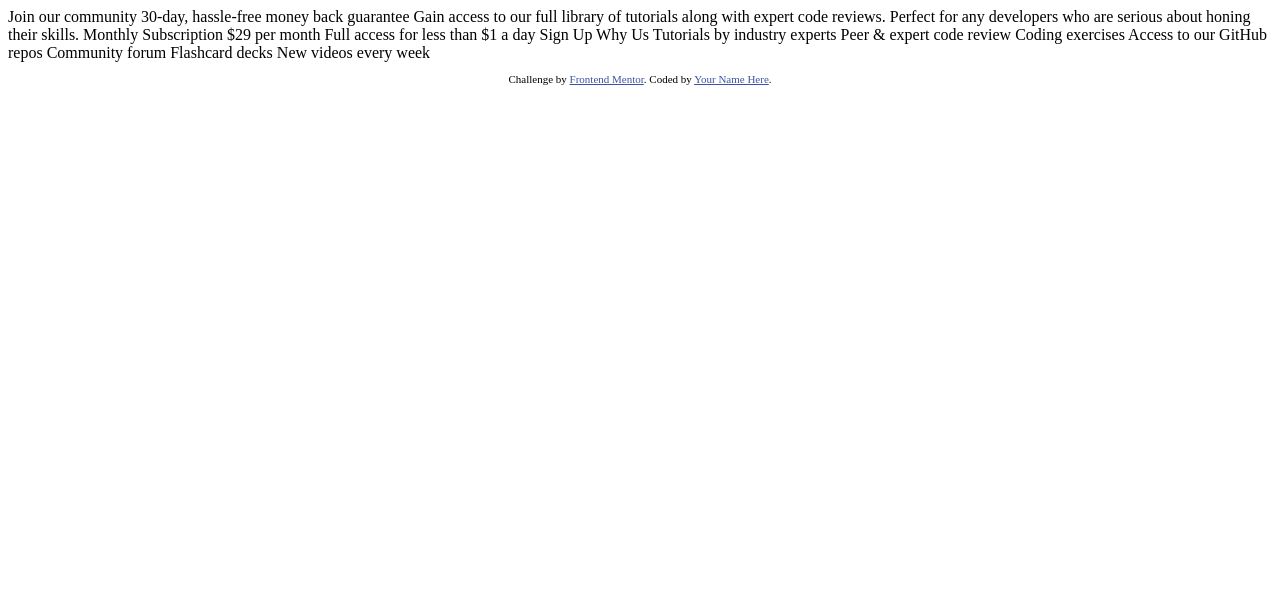
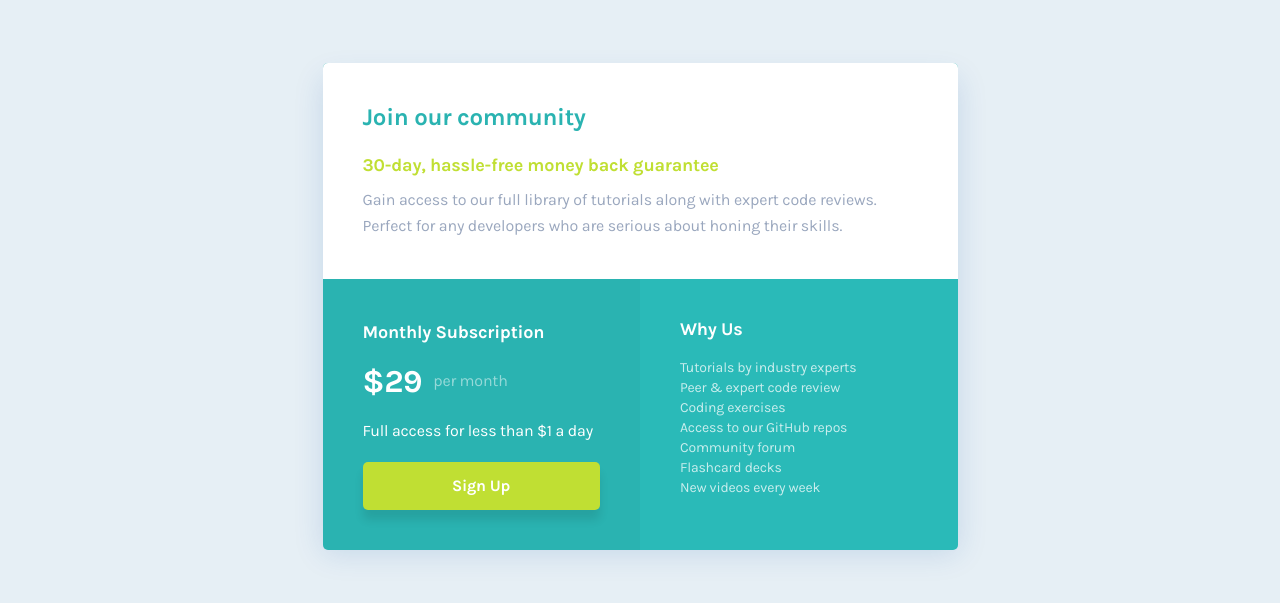
Before and after one commit to CharlesSquirel/Single-price-grid-component, a plain HTML site: page index.html in a window 1280 px wide. Drawn offline with nearby package versions, Linux system fonts and the light colour scheme; files that its build step writes are made by us from their sources.

Commit message:
Add files via upload

```diff
--- a/index.html
+++ b/index.html
@@ -1,50 +1,58 @@
 <!DOCTYPE html>
 <html lang="en">
-<head>
-  <meta charset="UTF-8">
-  <meta name="viewport" content="width=device-width, initial-scale=1.0"> <!-- displays site properly based on user's device -->
-
-  <link rel="icon" type="image/png" sizes="32x32" href="./images/favicon-32x32.png">
-
-  <title>Frontend Mentor | Single Price Grid Component</title>
-
-  <!-- Feel free to remove these styles or customise in your own stylesheet 👍 -->
-  <style>
-    .attribution { font-size: 11px; text-align: center; }
-    .attribution a { color: hsl(228, 45%, 44%); }
-  </style>
-</head>
-<body>
-  Join our community
-
-  30-day, hassle-free money back guarantee
-
-  Gain access to our full library of tutorials along with expert code reviews.
-  Perfect for any developers who are serious about honing their skills.
-
-  Monthly Subscription
-
-  &dollar;29 per month
-
-  Full access for less than &dollar;1 a day
-
-  Sign Up
-
-  Why Us
-
-  Tutorials by industry experts
-  Peer &amp; expert code review
-  Coding exercises
-  Access to our GitHub repos
-  Community forum
-  Flashcard decks
-  New videos every week
-
-  <footer>
-    <p class="attribution">
-      Challenge by <a href="https://www.frontendmentor.io?ref=challenge" target="_blank">Frontend Mentor</a>.
-      Coded by <a href="#">Your Name Here</a>.
-    </p>
-  </footer>
-</body>
+  <head>
+    <meta charset="utf-8" />
+    <meta http-equiv="X-UA-Compatible" content="IE=edge" />
+    <title>Frontend Mentor | Single Price Grid Component</title>
+    <meta name="description" content="Single Price Grid Component" />
+    <meta name="viewport" content="width=device-width, initial-scale=1" />
+    <link rel="stylesheet" href="style.css" />
+    <link rel="icon" type="image/png" sizes="32x32" href="./images/favicon-32x32.png" />
+    <link rel="preconnect" href="https://fonts.googleapis.com" />
+    <link rel="preconnect" href="https://fonts.gstatic.com" crossorigin />
+    <link href="https://fonts.googleapis.com/css2?family=Karla:wght@400;700&display=swap" rel="stylesheet" />
+  </head>
+  <body>
+    <main>
+      <!-- SECTION -->
+      <section>
+        <!-- ARTICLE 1 -->
+        <article class="article-first">
+          <h1>Join our community</h1>
+          <h2 class="article-first__h2">30-day, hassle-free money back guarantee</h2>
+          <p class="article-first__paragraph">Gain access to our full library of tutorials along with expert code reviews. Perfect for any developers who are serious about honing their skills.</p>
+        </article>
+        <!-- // -->
+        <!-- ARTICLE 2 -->
+        <article class="article-second">
+          <h2 class="article-second__h2">Monthly Subscription</h2>
+          <!-- PRICES FLEX -->
+          <div class="article-second__price">
+            <p class="price">&dollar;29</p>
+            <p class="month">per month</p>
+          </div>
+          <!-- // -->
+          <p class="article-second__paragraph">Full access for less than &dollar;1 a day</p>
+          <button>Sign Up</button>
+          <!-- // -->
+        </article>
+        <!-- ARTICLE 3 -->
+        <article class="article-third">
+          <h2 class="article-third__h2">Why Us</h2>
+          <!-- ARTICLE 3 LIST -->
+          <ul>
+            <li>Tutorials by industry experts</li>
+            <li>Peer &amp; expert code review</li>
+            <li>Coding exercises</li>
+            <li>Access to our GitHub repos</li>
+            <li>Community forum</li>
+            <li>Flashcard decks</li>
+            <li>New videos every week</li>
+          </ul>
+          <!-- // -->
+        </article>
+        <!-- // -->
+      </section>
+    </main>
+  </body>
 </html>
--- /dev/null
+++ b/style.scss
@@ -0,0 +1,268 @@
+// RESET
+* {
+  box-sizing: border-box;
+  margin: 0;
+  padding: 0;
+}
+
+button {
+  text-transform: none;
+  overflow: visible;
+  margin: 0;
+  line-height: 1.15;
+  font-size: 100%;
+  font-family: inherit;
+}
+//
+
+// VARIABLES
+:root {
+  --bg-3: #2abab8;
+  --bg-color: #e6eff5;
+  --h1-color: #2ab3b1;
+  --h2-color: #c0df33;
+  --p-color: #9aa7be;
+  --white: #fff;
+}
+//
+
+// MAIN
+body {
+  background-color: var(--bg-color);
+  color: var(--white);
+  font-family: "Karla", sans-serif;
+  font-size: 0.875rem;
+  font-weight: 400;
+  line-height: 1.625rem;
+}
+
+h1 {
+  color: var(--h1-color);
+  font-size: 1.25rem;
+  font-weight: 700;
+  letter-spacing: -0.0156rem;
+  line-height: 1.4375rem;
+}
+
+h2 {
+  font-weight: 700;
+  letter-spacing: -0.0125rem;
+}
+//
+
+// MAIN
+main {
+  align-items: center;
+  display: flex;
+  justify-content: center;
+  min-height: 53.5rem;
+}
+//
+
+// SECTION
+section {
+  background: var(--h1-color);
+  border-radius: 0.3125rem 0.3125rem 0 0;
+  box-shadow: 0px 0.9375rem 1.875rem rgba(0, 81, 171, 0.148847);
+  display: grid;
+  grid-column-gap: 0px;
+  grid-row-gap: 0px;
+  grid-template-columns: 19.4375rem;
+  grid-template-rows: repeat(3, 1fr);
+  min-height: 45.125rem;
+  width: 19.4375rem;
+}
+//
+
+// ARTICLE 1
+.article-first {
+  background: var(--white);
+  background: var(--white);
+  display: flex;
+  flex-direction: column;
+  gap: 1rem;
+  grid-area: 1 / 1 / 2 / 2;
+  padding: 1.5rem;
+  width: 100%;
+}
+
+.article-first__h2 {
+  color: var(--h2-color);
+  font-size: 0.9375rem;
+  line-height: 1.25rem;
+}
+
+.article-first__paragraph {
+  color: var(--p-color);
+  letter-spacing: -0.0109rem;
+}
+//
+
+// ARTICLE 2
+.article-second {
+  background: var(--h1-color);
+  display: flex;
+  flex-direction: column;
+  gap: 1.125rem;
+  grid-area: 2 / 1 / 3 / 2;
+  padding: 1.5rem;
+  width: 100%;
+}
+
+.article-second__h2 {
+  font-size: 1.125rem;
+}
+
+.article-second__price {
+  align-items: center;
+  display: flex;
+  gap: 0.6875rem;
+}
+
+.price {
+  font-size: 2rem;
+  font-weight: 700;
+  letter-spacing: -0.025rem;
+  line-height: 2.3125rem;
+}
+
+.month {
+  font-size: 1rem;
+  letter-spacing: -0.0125rem;
+  line-height: 1.625rem;
+  mix-blend-mode: normal;
+  opacity: 0.5;
+}
+
+.article-second__paragraph {
+  font-size: 1rem;
+  letter-spacing: -0.0125rem;
+  line-height: 1.625rem;
+}
+
+button {
+  background: var(--h2-color);
+  border-radius: 0.3125rem;
+  border: none;
+  box-shadow: 0px 0.625rem 0.625rem rgba(0, 0, 0, 0.0973011);
+  color: var(--white);
+  font-size: 1rem;
+  font-weight: 700;
+  height: 3rem;
+  letter-spacing: -0.0125rem;
+  line-height: 1.1875rem;
+  width: 16.4375rem;
+}
+//
+
+// ARTICLE 3
+.article-third {
+  background: var(--bg-3);
+  display: flex;
+  flex-direction: column;
+  gap: 1.125rem;
+  grid-area: 3 / 1 / 4 / 2;
+  padding: 1.5rem;
+  width: 100%;
+}
+
+.article-third__h2 {
+  font-size: 1.125rem;
+  letter-spacing: -0.0141rem;
+  line-height: 1.3125rem;
+}
+
+ul {
+  font-size: 0.875rem;
+  font-weight: 400;
+  letter-spacing: -0.0109rem;
+  line-height: 1.25rem;
+  list-style: none;
+  mix-blend-mode: normal;
+  opacity: 0.75;
+}
+//
+
+//MEDIA DESKTOP
+@media screen and (min-width: 40.625rem) {
+  h1 {
+    font-size: 1.5rem;
+    letter-spacing: -0.0187rem;
+    line-height: 1.75rem;
+    margin-bottom: 1.5rem;
+  }
+
+  //   MAIN
+  main {
+    min-height: 37.5rem;
+  }
+  //
+
+  //   SECTION
+  section {
+    border-radius: 0.3125rem;
+    display: grid;
+    grid-column-gap: 0px;
+    grid-row-gap: 0px;
+    grid-template-columns: repeat(2, 1fr);
+    grid-template-rows: repeat(2, 1fr);
+    max-height: 29.6875rem;
+    min-height: 0;
+    width: 39.6875rem;
+  }
+  //
+
+  //   ARTICLE 1
+  .article-first {
+    border-radius: 0.3125rem 0.3125rem 0 0;
+    gap: 0;
+    grid-area: 1/1/2/3;
+    padding: 2.5rem;
+  }
+  .article-first__h2 {
+    font-size: 1.125rem;
+    line-height: 1.3125rem;
+    margin-bottom: 0.6875rem;
+  }
+  .article-first__paragraph {
+    font-size: 1rem;
+  }
+  //
+
+  //   ARTICLE 2
+  .article-second {
+    border-bottom-left-radius: 0.3125rem;
+    grid-area: 2/1/3/2;
+    max-width: 19.875rem;
+    padding: 2.5rem;
+  }
+
+  button {
+    width: 14.8125rem;
+  }
+  //
+
+  // ARTICLE 3
+  .article-third {
+    border-bottom-right-radius: 0.3125rem;
+    grid-area: 2/2/3/3;
+    max-width: 19.875rem;
+    padding: 2.5rem;
+  }
+  //
+}
+
+@media (hover: hover) {
+  button:hover {
+    transition: all 0.3s linear;
+    transform: scale(1.025);
+    opacity: 0.85;
+    cursor: pointer;
+  }
+
+  button:focus {
+    outline: 0;
+    border-radius: 0.1875rem;
+    box-shadow: 0 0 0 0.125rem red;
+  }
+}
```
